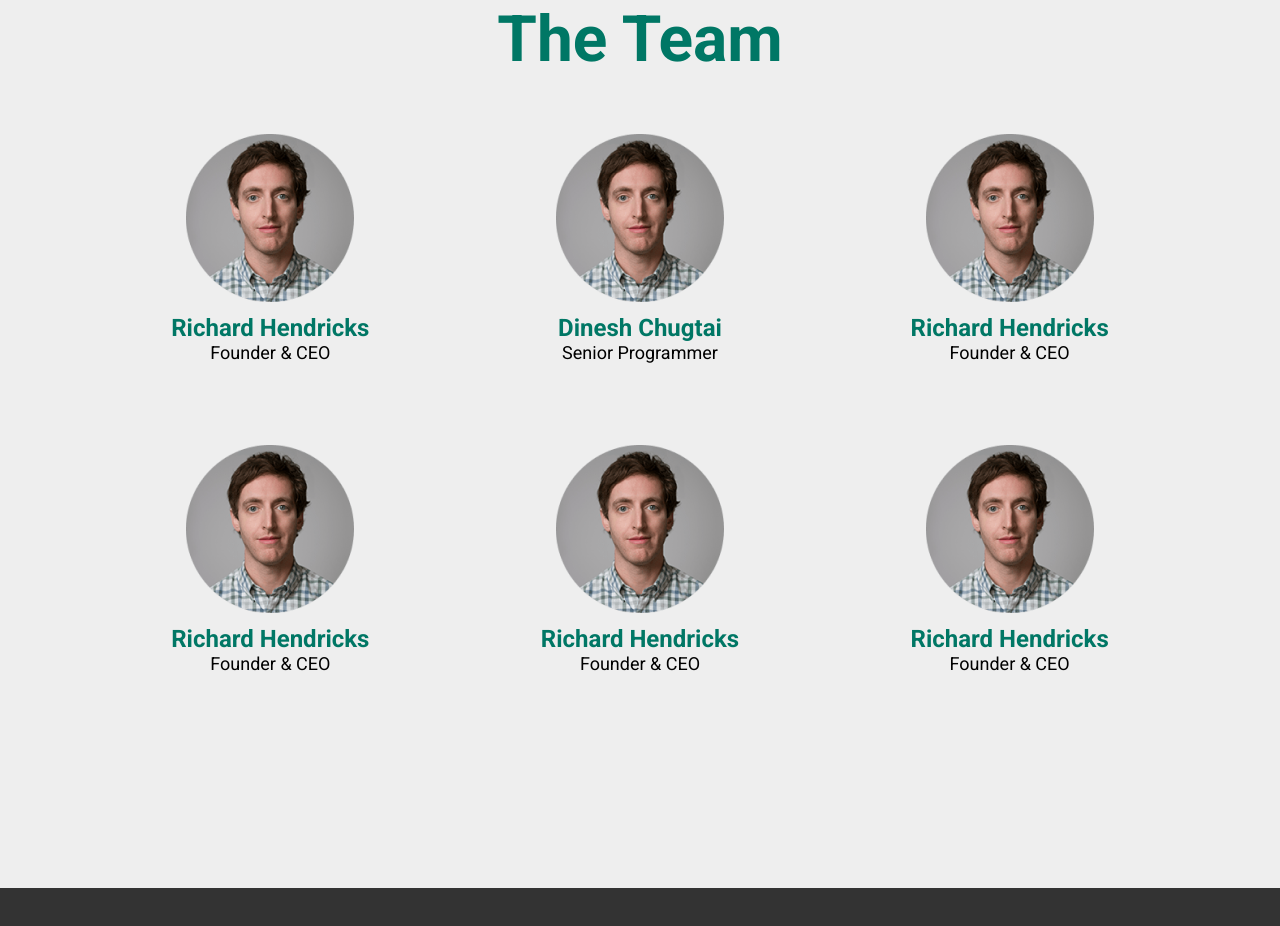
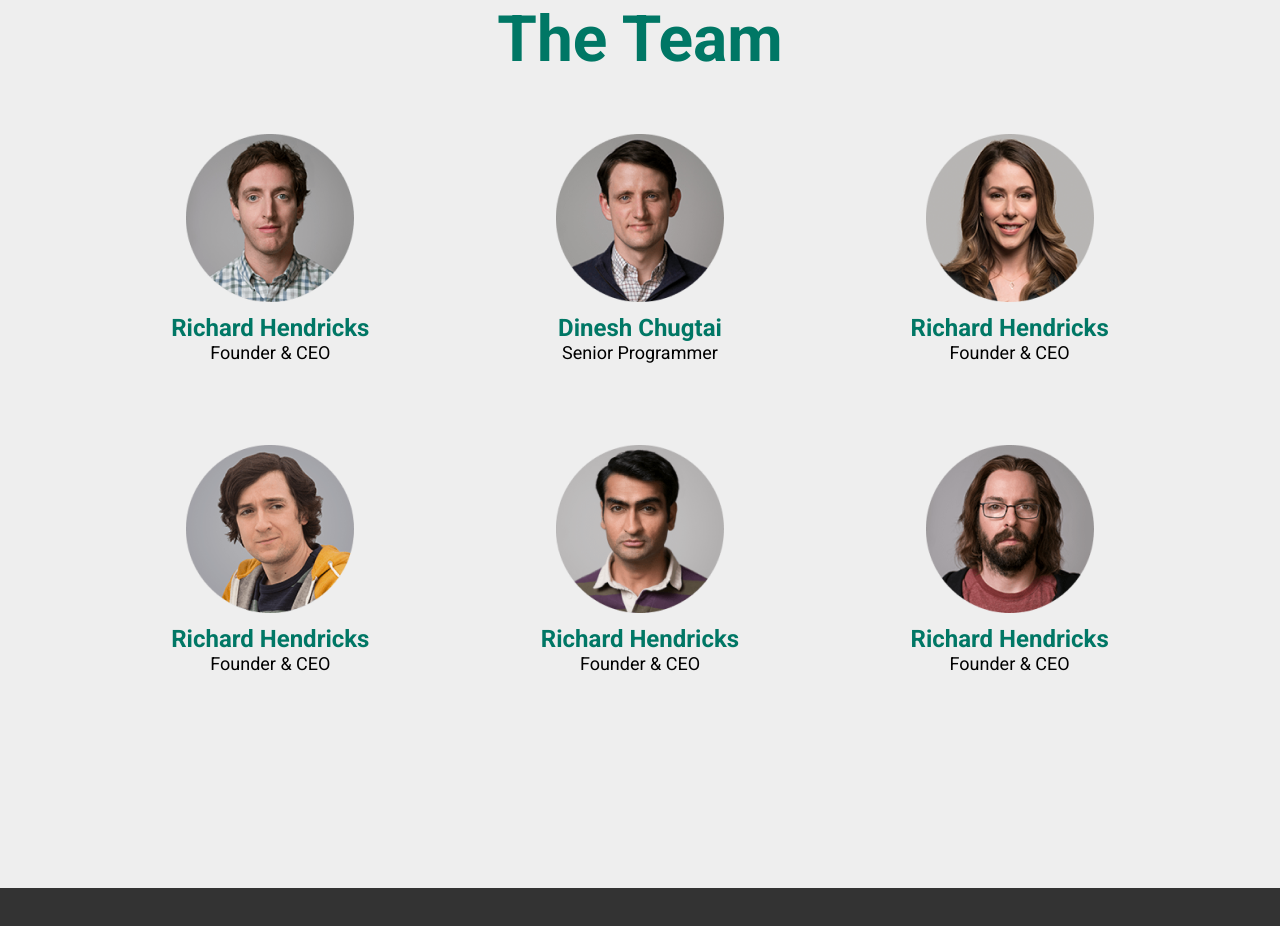
Before and after one commit to Gvzum/Stepik.Mark-Up, a plain HTML site: page index.html in a window 1280 px wide. Shown: the part 2292-3218 px from the top of the page. Drawn offline with Linux system fonts and the light colour scheme.

Commit message:
I forgot

```diff
--- a/index.html
+++ b/index.html
@@ -150,31 +150,31 @@
                     </div>
 
                     <div class="team__member">
-                        <img src="img/image-10.png" alt="" class="team__img">
+                        <img src="img/image-11.png" alt="" class="team__img">
                         <p class="team__name">Dinesh Chugtai</p>
                         <p class="team__vacan">Senior Programmer</p>
                     </div>
 
                     <div class="team__member">
-                        <img src="img/image-10.png" alt="" class="team__img">
+                        <img src="img/image-12.png" alt="" class="team__img">
                         <p class="team__name">Richard Hendricks</p>
                         <p class="team__vacan">Founder & CEO</p>
                     </div>
 
                     <div class="team__member">
-                        <img src="img/image-10.png" alt="" class="team__img">
+                        <img src="img/image-13.png" alt="" class="team__img">
                         <p class="team__name">Richard Hendricks</p>
                         <p class="team__vacan">Founder & CEO</p>
                     </div>
 
                     <div class="team__member">
-                        <img src="img/image-10.png" alt="" class="team__img">
+                        <img src="img/image-14.png" alt="" class="team__img">
                         <p class="team__name">Richard Hendricks</p>
                         <p class="team__vacan">Founder & CEO</p>
                     </div>
 
                     <div class="team__member">
-                        <img src="img/image-10.png" alt="" class="team__img">
+                        <img src="img/image-15.png" alt="" class="team__img">
                         <p class="team__name">Richard Hendricks</p>
                         <p class="team__vacan">Founder & CEO</p>
                     </div>
```
